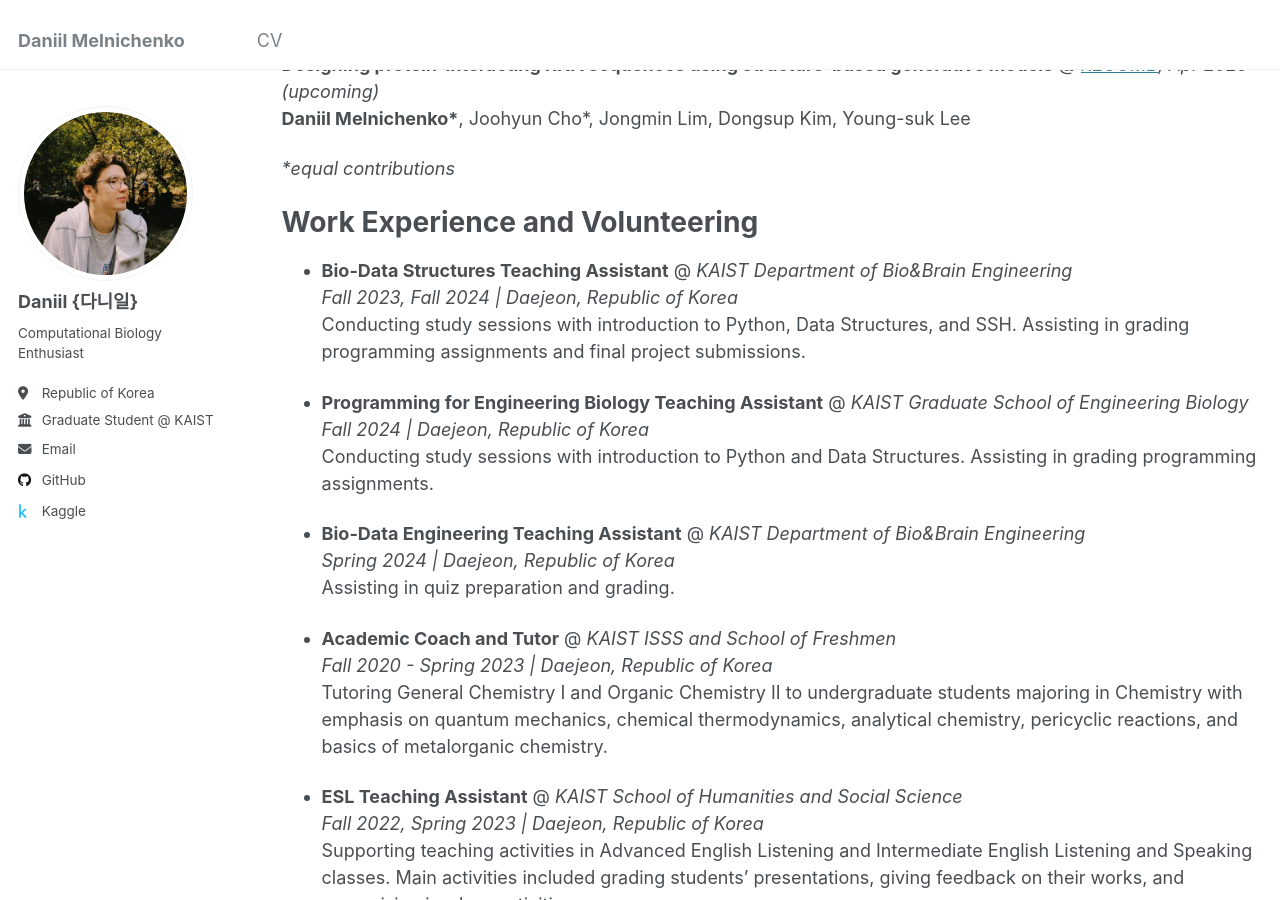
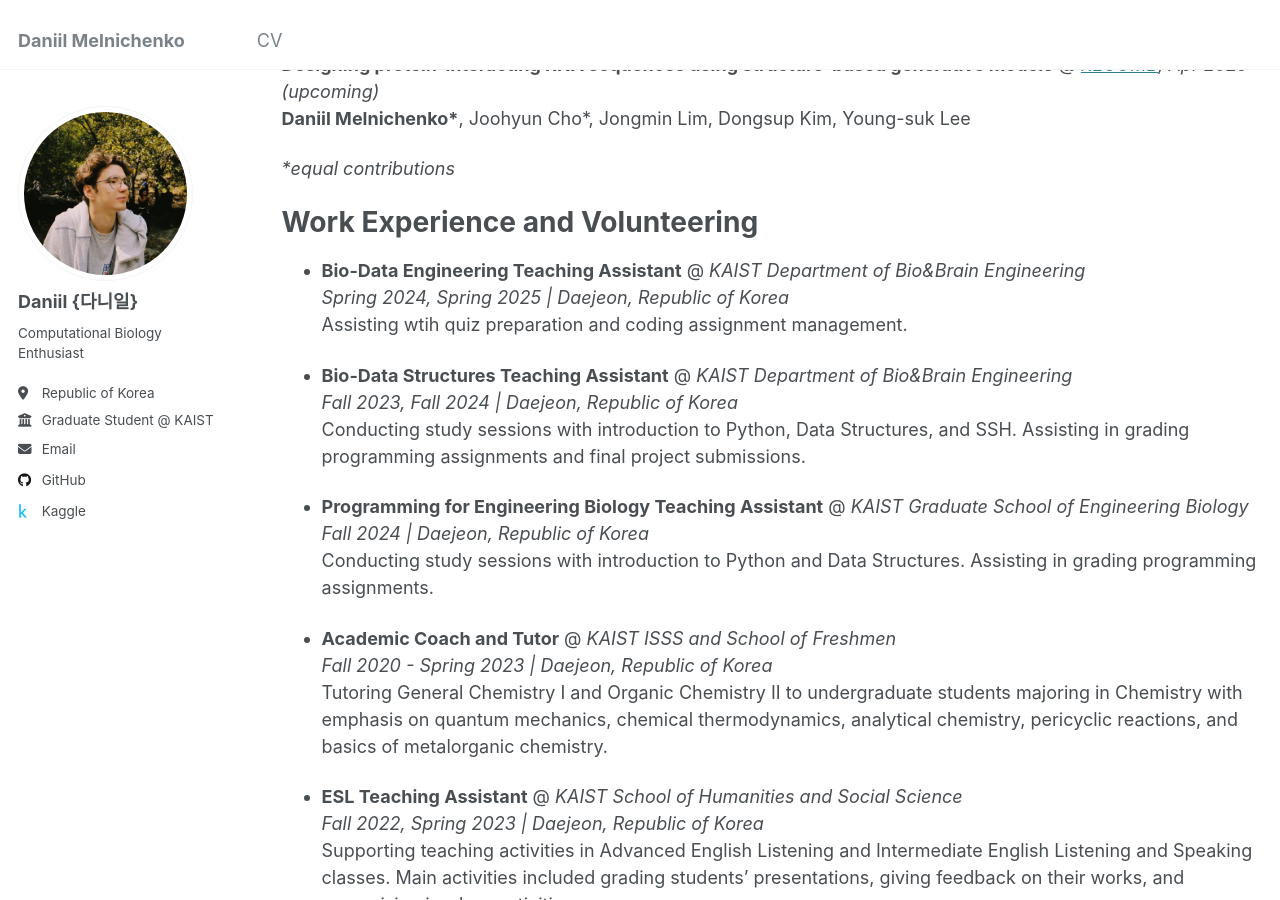
Before and after one commit to daniilmelnichenko/daniilmelnichenko.github.io, a Jekyll site: the page built from _pages/cv.md, in a window 1280 px wide and 900 px high, scrolled down 921 px. Built offline with Jekyll 4.4.1, drawn with Linux system fonts in a browser that asks for light colours; part of the change alters nothing that is shown.

Commit message:
cv update

```diff
--- a/_pages/cv.md
+++ b/_pages/cv.md
@@ -50,6 +50,10 @@ Poster Presentations
 
 Work Experience and Volunteering
 ======
+* **Bio-Data Engineering Teaching Assistant** @ *KAIST Department of Bio&Brain Engineering*
+<span style="display: inline-block; width: 100%;">*Spring 2024, Spring 2025 | Daejeon, Republic of Korea*</span>
+<span style="display: inline-block; width: 100%;">Assisting wtih quiz preparation and coding assignment management.</span>
+
 * **Bio-Data Structures Teaching Assistant** @ *KAIST Department of Bio&Brain Engineering*
 <span style="display: inline-block; width: 100%;">*Fall 2023, Fall 2024 | Daejeon, Republic of Korea*</span>
 <span style="display: inline-block; width: 100%;">Conducting study sessions with introduction to Python, Data Structures, and SSH. Assisting in
@@ -59,10 +63,6 @@ grading programming assignments and final project submissions.</span>
 <span style="display: inline-block; width: 100%;">*Fall 2024 | Daejeon, Republic of Korea*</span>
 <span style="display: inline-block; width: 100%;">Conducting study sessions with introduction to Python and Data Structures. Assisting in
 grading programming assignments.</span>
-
-* **Bio-Data Engineering Teaching Assistant** @ *KAIST Department of Bio&Brain Engineering*
-<span style="display: inline-block; width: 100%;">*Spring 2024 | Daejeon, Republic of Korea*</span>
-<span style="display: inline-block; width: 100%;">Assisting in quiz preparation and grading.</span>
 
 * **Academic Coach and Tutor** @ *KAIST ISSS and School of Freshmen*
 <span style="display: inline-block; width: 100%;">*Fall 2020 - Spring 2023 | Daejeon, Republic of Korea*</span>
```
